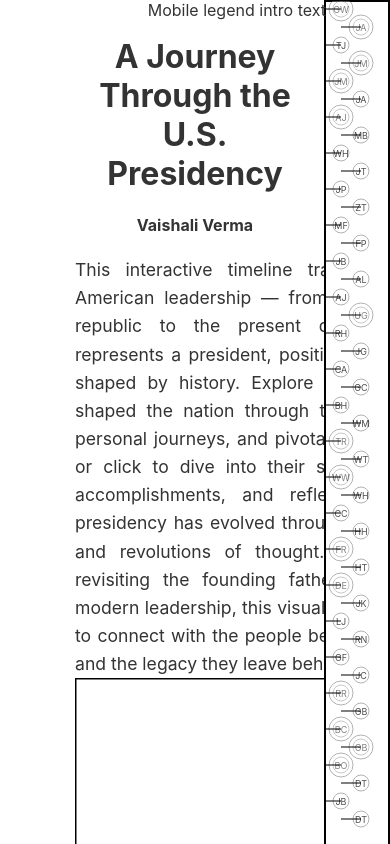
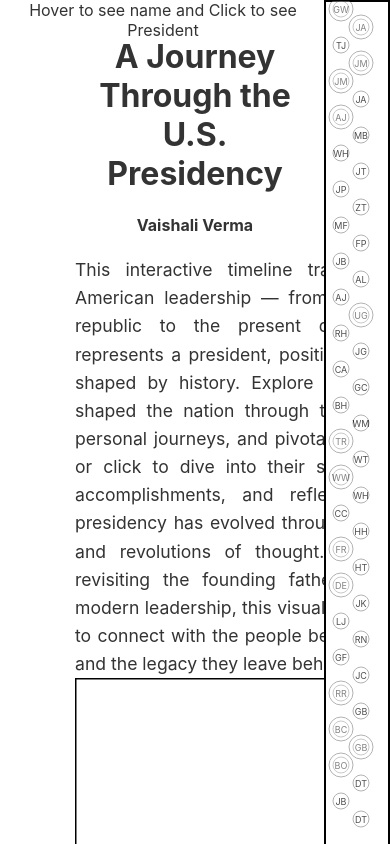
Before and after one commit to vaishalivr/US-Presidents, a Svelte app: page / in a window 390 px wide. Shown: the top 844 px of the page. Built offline with nearby package versions, Linux system fonts and the light colour scheme.

Commit message:
get-presidents-name-on-hover

```diff
--- a/src/components/stickySvgWrapper.svelte
+++ b/src/components/stickySvgWrapper.svelte
@@ -1,4 +1,5 @@
 <script>
+  import { hoveredIndex } from "../store.js";
   export let presidents = [];
   export let selectedCircleId;
   export let svgSize;
@@ -9,9 +10,12 @@
   export let getInitials;
   export let handleCircleHover;
   export let handleCircleClick;
+  //export let hoveredIndex;
 
   let mobileHorizontalLine = 20;
   let desktopHOrizontalLine = 30;
+
+  $: console.log($hoveredIndex);
 </script>
 
 <svg width="100%" height="100%">
@@ -86,6 +90,20 @@
         />
       {/if}
 
+      {#if $hoveredIndex == index}
+        <text
+          x={isMobile
+            ? 10 + (index % 2 !== 0 ? 26 : 6) + 5
+            : (index / (totalDots - 1)) * (svgSize - 2 * radius) + radius + 5}
+          y={isMobile
+            ? (index / (totalDots - 1)) * (svgSize - 2 * radius) + radius
+            : 18 + (index % 2 !== 0 ? 6 : 0) - 10}
+          fill="black"
+          font-size="10"
+        >
+          {president.name}
+        </text>
+
         <line
           x1={isMobile
             ? 10 + (index % 2 !== 0 ? 26 : 6)
@@ -101,7 +119,9 @@
             : 18 + (index % 2 !== 0 ? 6 : 0) + desktopHOrizontalLine}
           stroke="black"
           stroke-width="1"
+          aria-hidden="true"
         />
+      {/if}
     </g>
   {/each}
 </svg>
--- a/src/components/stickyYearsDiv.svelte
+++ b/src/components/stickyYearsDiv.svelte
@@ -2,11 +2,13 @@
   import StickySvgWrapper from "./StickySvgWrapper.svelte";
   import { presidents } from "../data/presidentsData";
   import { onMount } from "svelte";
-  import { selectedCircleId } from "../store.js";
+  import { selectedCircleId, hoveredIndex } from "../store.js";
 
   let totalDots = 47;
   let svgWidth = 0;
   let svgHeight = 0;
+  //let hoveredIndex = null;
+  //export let hoveredIndex;
 
   const desktopRadius = 10;
   const desktopConcentricRadius = 15;
@@ -23,12 +25,15 @@
     window.addEventListener("resize", updateDimensions);
   });
 
-  const handleCircleHover = () => {
-    console.log("here");
+  const handleCircleHover = (event) => {
+    hoveredIndex.set(+event.target.dataset.index);
+    console.log($hoveredIndex);
   };
+
   const handleCircleClick = (event) => {
     const id = event.target.dataset.index;
     selectedCircleId.set(id);
+    console.log(selectedCircleId);
   };
 
   const getInitials = (name) => {
@@ -42,8 +47,12 @@
   };
 </script>
 
-<div class="desktop-legend-intro-text">Desktop legend intro text</div>
-<div class="mobile-legend-intro-text">Mobile legend intro text</div>
+<div class="desktop-legend-intro-text">
+  Hover to see name and Click to see President
+</div>
+<div class="mobile-legend-intro-text">
+  Hover to see name and Click to see President
+</div>
 
 <div class="desktop-sticky-div">
   <StickySvgWrapper
--- a/src/store.js
+++ b/src/store.js
@@ -10,3 +10,4 @@ export const circleSpacing = writable(100);
 export const rowSpacing = writable(200);
 export const titleSpace = writable(300);
 export const selectedCircleId = writable(null);
+export const hoveredIndex = writable(null);
```
Also changed, not shown: public/build/bundle.js, 1 other file (tests, documents, lock files or other folders). Lines whose indentation alone changed are shown as unchanged.
